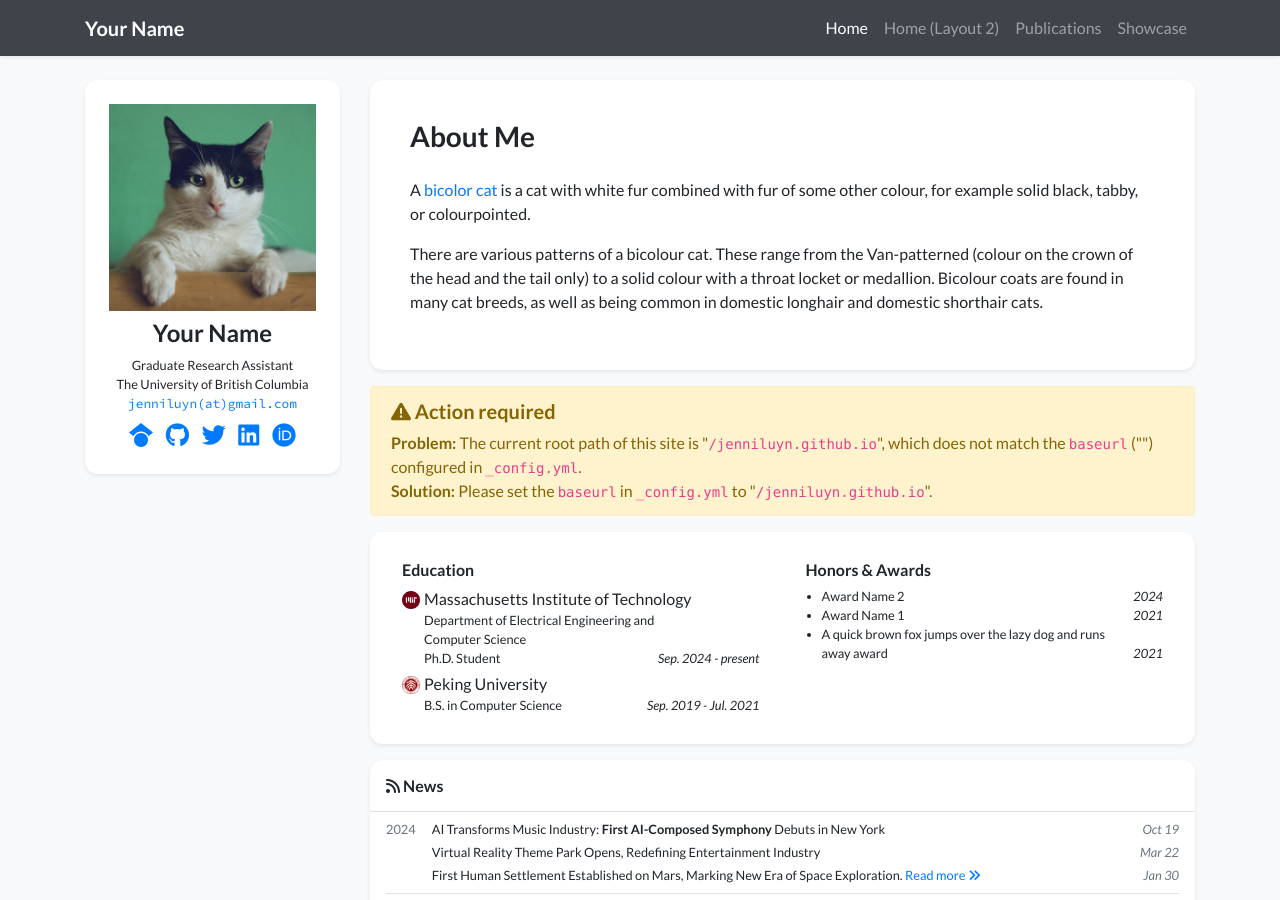
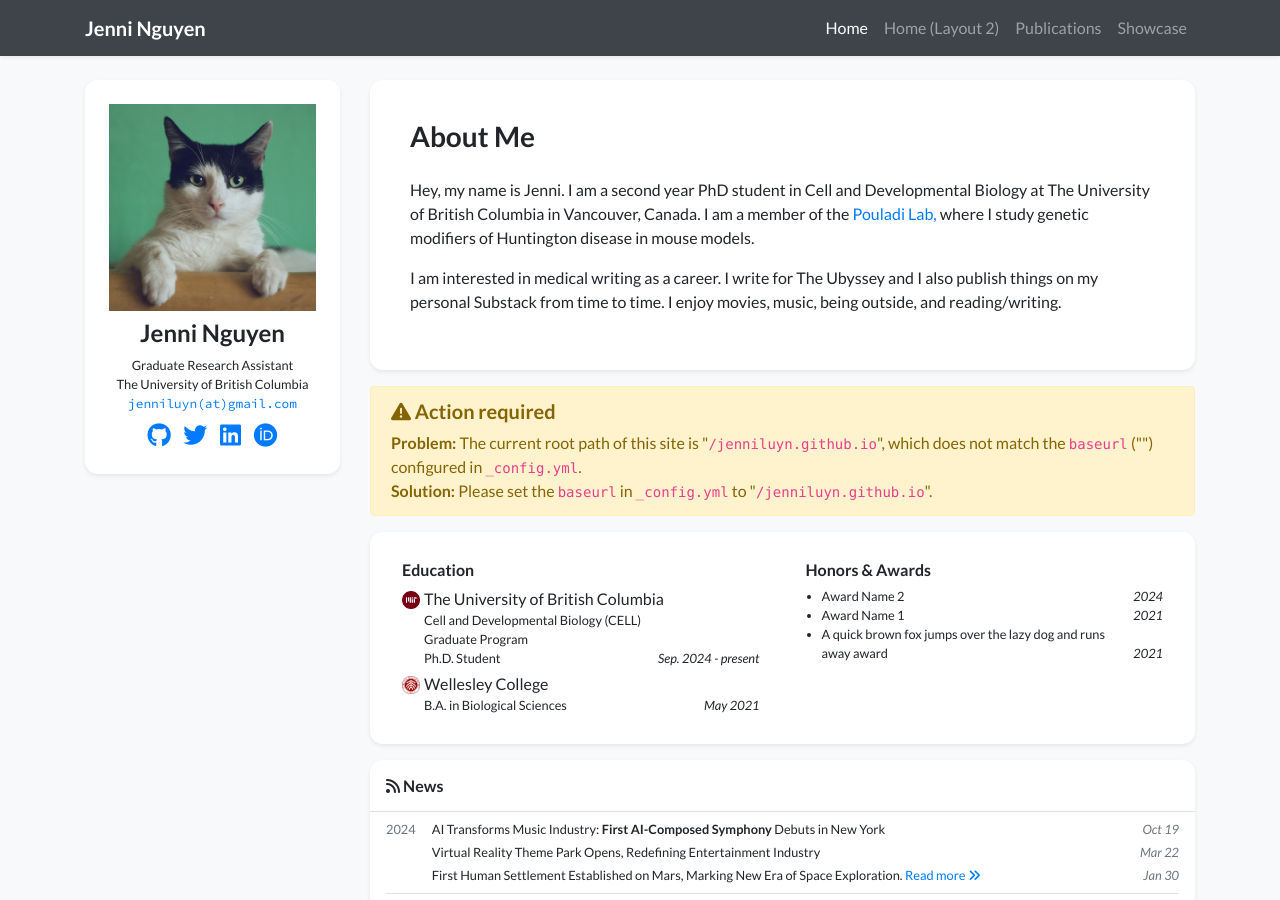
Before and after one commit to jenniluyn/jenniluyn.github.io, a Jekyll site: the page built from index.html, in a window 1280 px wide and 900 px high. Built offline with Jekyll 4.4.1, drawn with Linux system fonts in a browser that asks for light colours; nearby versions of some CDN libraries; a style sheet for code colours, icons or effects is not loaded.

Commit message:
Update profile.yml

```diff
--- a/_data/profile.yml
+++ b/_data/profile.yml
@@ -1,6 +1,6 @@
-primary_name: "Your Name"
+primary_name: "Jenni Nguyen"
 secondary_name: ""
-navbar_name: "Your Name"
+navbar_name: "Jenni Nguyen"
 
 positions:
 - name: Graduate Research Assistant
@@ -10,7 +10,7 @@ positions:
 
 email: "jenniluyn@gmail.com"
 # cv_link: link-to-your-cv-file
-gscholar: xFmQpf4AAAAJ  # This is an example, replace it with your own Google Scholar ID
+# gscholar: xFmQpf4AAAAJ  # This is an example, replace it with your own Google Scholar ID
 github: jenniluyn
 twitter: your_twitter_id  # Do not include the '@' symbol
 # wechat_qrcode: /assets/images/etc/wechat.jpg
@@ -22,29 +22,30 @@ orcid: 0009-0007-8700-8337
 short_bio_text_justify: false
 short_bio: >-
   <p>
-    A <a href="https://en.wikipedia.org/wiki/Bicolor_cat" target="_blank">bicolor cat</a> is a cat with white fur combined with fur of some other colour, for example solid black, tabby, or colourpointed.
+    Hey, my name is Jenni. I am a second year PhD student in Cell and Developmental Biology at The University of British Columbia
+    in Vancouver, Canada. I am a member of the <a href="https://pouladilab.org/" target="_blank">Pouladi Lab,</a> where I study genetic
+    modifiers of Huntington disease in mouse models.
   </p>
-  <p>
-    There are various patterns of a bicolour cat. These range from the Van-patterned (colour on the crown of the head
-    and the tail only) to a solid colour with a throat locket or medallion. Bicolour coats are found in many cat breeds,
-    as well as being common in domestic longhair and domestic shorthair cats.
+    <p>
+    I am interested in medical writing as a career. I write for The Ubyssey and I also publish things on my personal Substack from time
+    to time. I enjoy movies, music, being outside, and reading/writing.
   </p>
 
 portrait_url: /assets/images/photos/portrait.jpg
-portrait_caption: >-
-  Photo by Manja Vitolic on Unsplash (this caption is optional, comment it out to disable).
+# portrait_caption: >-
+#  Photo by Manja Vitolic on Unsplash (this caption is optional, comment it out to disable).
 
 education:
-- name: Massachusetts Institute of Technology
+- name: The University of British Columbia
   logo: /assets/images/badges/MIT_Social_circle.png
   position: >-
-    Department of Electrical Engineering and Computer Science <br/>
+    Cell and Developmental Biology (CELL) Graduate Program <br/>
     Ph.D. Student
   date: Sep. 2024 - present
-- name: Peking University
+- name: Wellesley College
   logo: /assets/images/badges/PKU_red.png
-  position: B.S. in Computer Science
-  date: Sep. 2019 - Jul. 2021
+  position: B.A. in Biological Sciences
+  date: May 2021
 
 # experience:
 # - name: Peking University
```
